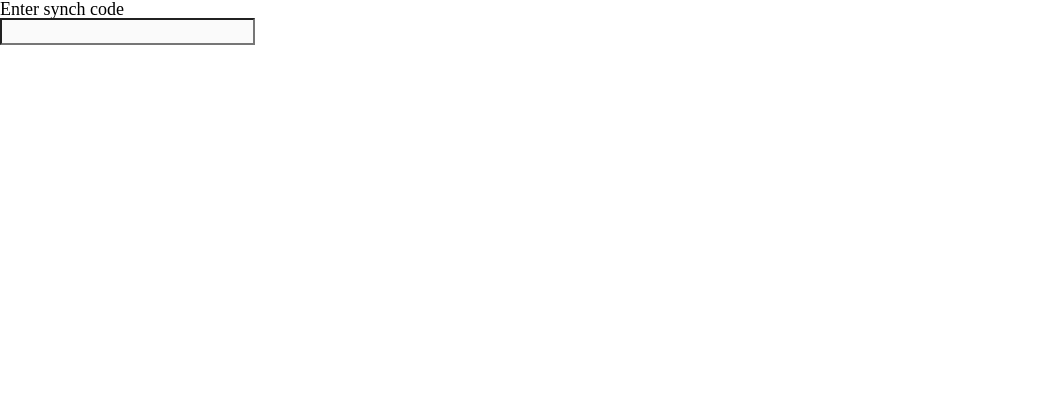
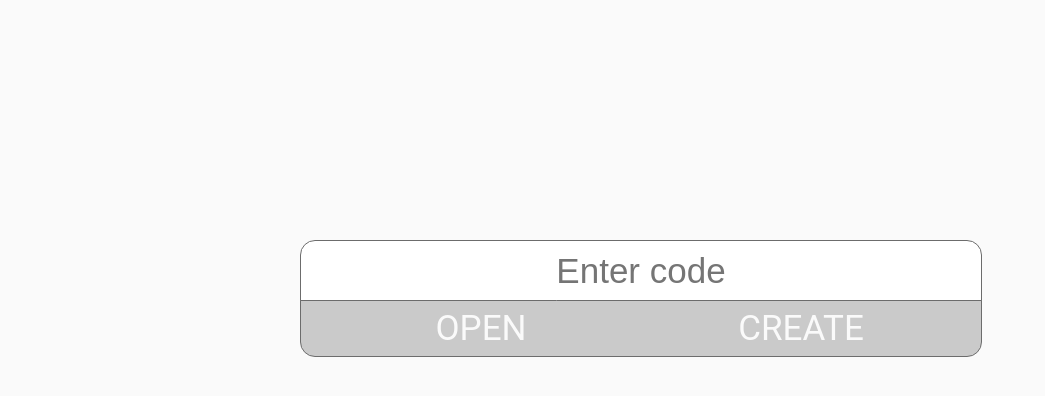
Before and after one commit to dliutyi/up2native, a Vue app in the folder whiteboard/: page / in a window 1280 px wide. Shown: the top 396 px of the page, without its empty margins (0-1045 px from the left). Built offline with nearby package versions, Linux system fonts and the light colour scheme.

Commit message:
Adding enter screen and setup props for sheet screen

```diff
--- a/whiteboard/src/app.js
+++ b/whiteboard/src/app.js
@@ -12,8 +12,8 @@ Vue.use(VueRouter)
 
 const routes = [
     { path: "/", component: Launch },
-    { path: "/:id", component: Sheet }
-    //{ path: "/", component: Sheet }
+    { path: "/:id", component: Sheet },
+    { path: "/create/:id", component: Sheet, props: (route) => ({ is_created: true }) }
 ]
 
 const router = new VueRouter({
--- a/whiteboard/src/components/Launch.vue
+++ b/whiteboard/src/components/Launch.vue
@@ -1,27 +1,92 @@
 <template>
     <div id="launch">
         <div>
-            <p>Enter synch code</p>
-            <input type="number" />
+            <input type="text" maxlength="20" placeholder="Enter code" v-model="text" />
+            <div class="links">
+                <router-link :to="linkOpen">OPEN</router-link>
+                <router-link :to="linkCreate">CREATE</router-link>
+            </div>
         </div>
     </div>
 </template>
 
 <script>
 export default {
-
+    data(){
+        return {
+            text: ""
+        };
+    },
+    computed: {
+        linkOpen: function(){
+            return this.text;
+        },
+        linkCreate: function(){
+            return "create/" + this.text;
+        }
+    }
 }
 </script>
 
 <style lang="sass">
 
+body
+    background: #FAFAFA
+
+
 #launch
-    p
-       font-size: 18px
-    input
-        background: #FAFAFA
-        font-size: 18px
+    position: fixed
+    top: 30%
+
+    div
+        position: fixed
+        width: 100%
         font-family: "Roboto", sans-serif
 
+        input
+            position: fixed
+            left: calc(25% - 20px)
+            width: 50%
+            color: #3C3C3C
+            font-size: 35px
+            text-align: center
+            padding: 10px 20px
+            border-radius: 15px 15px 0px 0px
+            border-width: 1px
+            border-color: #6C6C6C
+            border-style: solid
+            outline: none
+            height: 40px;
 
+        input:hover
+            border-color: #3C3C3C
+
+        input:focus
+            border-color: #3C3C3C
+
+        .links
+            position: fixed
+            top: calc(30% + 60px)
+            left: calc(25% - 20px)
+            width: 50%
+            color: #3C3C3C
+            font-size: 35px
+            padding: 10px 20px
+            border-radius: 0px 0px 15px 15px
+            border-width: 1px
+            border-color: #6C6C6C
+            border-style: solid
+            outline: none
+            background: #CACACA
+
+        .links a
+            float: left
+            width: 50%
+            color: #FAFAFA
+            text-align: center
+            text-decoration: none
+
+        .links a:hover
+            cursor: pointer
+            color: #E0EEEE
 </style>
--- a/whiteboard/src/components/Sheet.vue
+++ b/whiteboard/src/components/Sheet.vue
@@ -73,9 +73,11 @@ export default {
         });
 
         const socketIO = this.socket;
+        const params = this.$route.params;
+        const is_created = this.is_created;
 
         setInterval(function(){
-            socketIO.emit("heartbeat", "from client");
+            socketIO.emit("heartbeat", "from board " + params.id + " to create " + is_created);
         }, 1000);
     },
     mounted(){
@@ -85,6 +87,12 @@ export default {
     components: {
         DragableText,
         Drawing
+    },
+    props: {
+        is_created:{
+            type: Boolean,
+            default: false
+        }
     },
     methods: {
         handleResize(){
```
